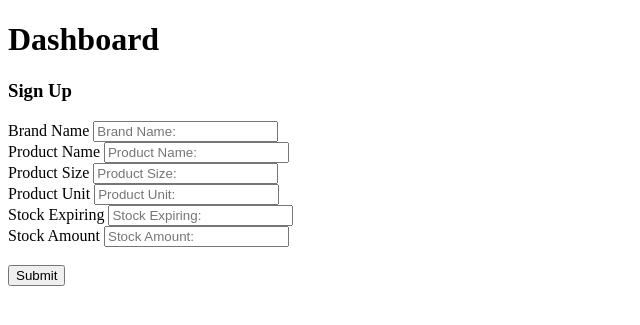
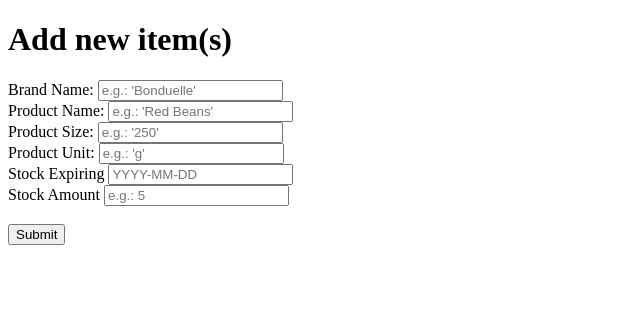
Before and after one commit to SoTypicalNoob/stockpiler, a Flask app: page /add/ in a window 1280 px wide. Shown: the top 325 px of the page, without its empty margins (0-640 px from the left). Run offline with Flask 2, Linux system fonts and the light colour scheme.

Commit message:
Templates were updated

```diff
--- a/templates/add_item.html
+++ b/templates/add_item.html
@@ -1,43 +1,42 @@
 <!doctype html>
 <html>
   <head>
-    <title>Home page</title>
+    <title>Add new item(s)</title>
   </head>
   <body>
-    <h1>Dashboard</h1>
+    <h1>Add new item(s)</h1>
 
 <form method="POST">
-  <h3>Sign Up</h3>
   <div>
-    <label for="brandName">Brand Name</label>
+    <label for="brandName">Brand Name:</label>
     <input
       id="brandName"
       name="brandName"
-      placeholder="Brand Name: "
+      placeholder="e.g.: 'Bonduelle'"
     />
   </div>
   <div>
-    <label for="productName">Product Name</label>
+    <label for="productName">Product Name:</label>
     <input
       id="productName"
       name="productName"
-      placeholder="Product Name: "
+      placeholder="e.g.: 'Red Beans'"
     />
   </div>
   <div>
-    <label for="productSize">Product Size</label>
+    <label for="productSize">Product Size:</label>
     <input
       id="productSize"
       name="productSize"
-      placeholder="Product Size: "
+      placeholder="e.g.: '250'"
     />
   </div>
   <div>
-    <label for="productUnit">Product Unit</label>
+    <label for="productUnit">Product Unit:</label>
     <input
       id="productUnit"
       name="productUnit"
-      placeholder="Product Unit: "
+      placeholder="e.g.: 'g'"
     />
   </div>
   <div>
@@ -45,7 +44,7 @@
     <input
       id="stockExpiring"
       name="stockExpiring"
-      placeholder="Stock Expiring: "
+      placeholder="YYYY-MM-DD"
     />
   </div>
   <div>
@@ -53,7 +52,7 @@
     <input
       id="stockAmount"
       name="stockAmount"
-      placeholder="Stock Amount: "
+      placeholder="e.g.: 5"
     />
   </div>
   <br />
```
Also changed, not shown: templates/delete_item.html (+12 -14 lines).
